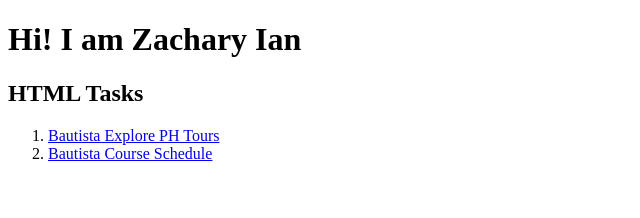
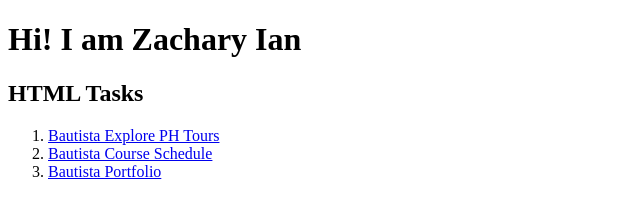
Before and after one commit to ZACHARY2215/ZACHARY2215.github.io, a plain HTML site: page index.html in a window 1280 px wide. Shown: the whole page, without its empty margins (0-640 px from the left). Drawn offline with Linux system fonts and the light colour scheme.

Commit message:
Update index.html

```diff
--- a/index.html
+++ b/index.html
@@ -16,6 +16,9 @@
       <li>
         <a href="BautistaCourseSchedule.html">Bautista Course Schedule</a>
       </li>
+      <li>
+        <a href="BautistaPortfolio.html">Bautista Portfolio</a>
+      </li>
     </ol>
   </body>
 </html>
```
